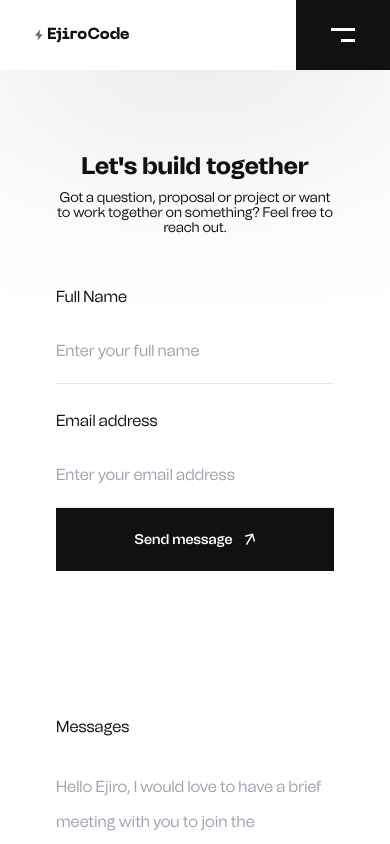
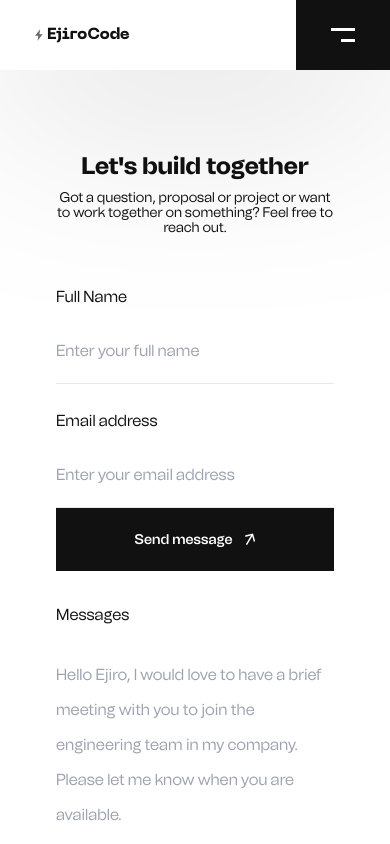
Before and after one commit to ejirocodes/portfolio-1, a Next.js app: page /contact in a window 390 px wide. Shown: the top 844 px of the page. Built offline with nearby package versions, Linux system fonts and the light colour scheme.

Commit message:
fix: add env variable for api

```diff
--- a/pages/contact.tsx
+++ b/pages/contact.tsx
@@ -13,7 +13,7 @@ export default function Contact() {
         </p>
       </div>
       <form
-        className="flex md:flex-row flex-col justify-between gap-36"
+        className="flex md:flex-row flex-col md:justify-between md:gap-36 gap-8"
         autoComplete="off"
       >
         <input type="hidden" name="_subject" value="Message from ejiro.dev" />
--- a/pages/index.tsx
+++ b/pages/index.tsx
@@ -143,7 +143,7 @@ const Home = ({ socials }: { socials: typeof Social }) => {
 };
 
 export async function getStaticProps() {
-  const res = await fetch("http://localhost:5100/api/social");
+  const res = await fetch(`${process.env.NEXT_PUBLIC_HOST!}/api/social`);
   const socials = await res.json();
 
   return {
```
Also changed, not shown: 2 other files (tests, documents, lock files or other folders).
